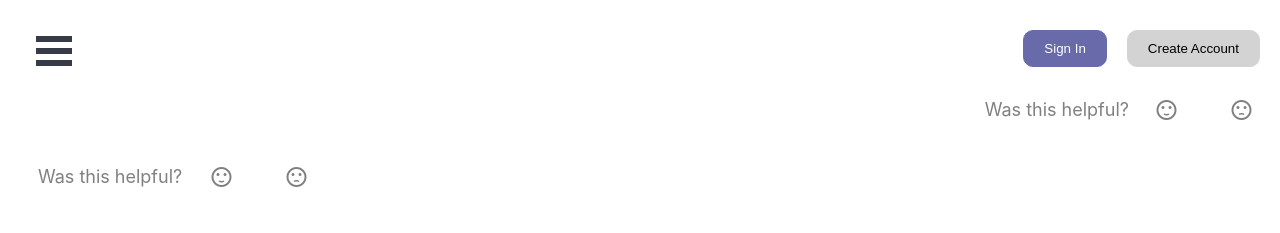
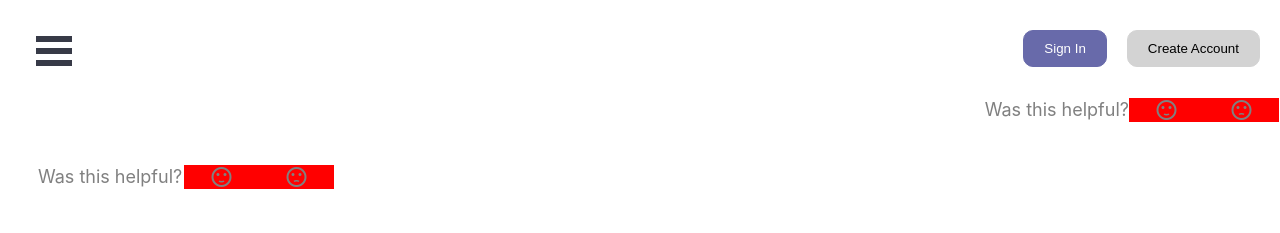
Before and after one commit to Th5192/duurable, a Next.js app: page /feature-development in a window 1280 px wide. Shown: the top 233 px of the page. Built offline with nearby package versions, Linux system fonts and the light colour scheme; no server answers.

Commit message:
Temp background color change to check CDN

```diff
--- a/components/userFeedback.module.css
+++ b/components/userFeedback.module.css
@@ -22,6 +22,7 @@
     padding: 0px 0px 0px 0px;
     color: gray;
     width: 150px;
+    background: red;
 }
 
 .happy{
```
